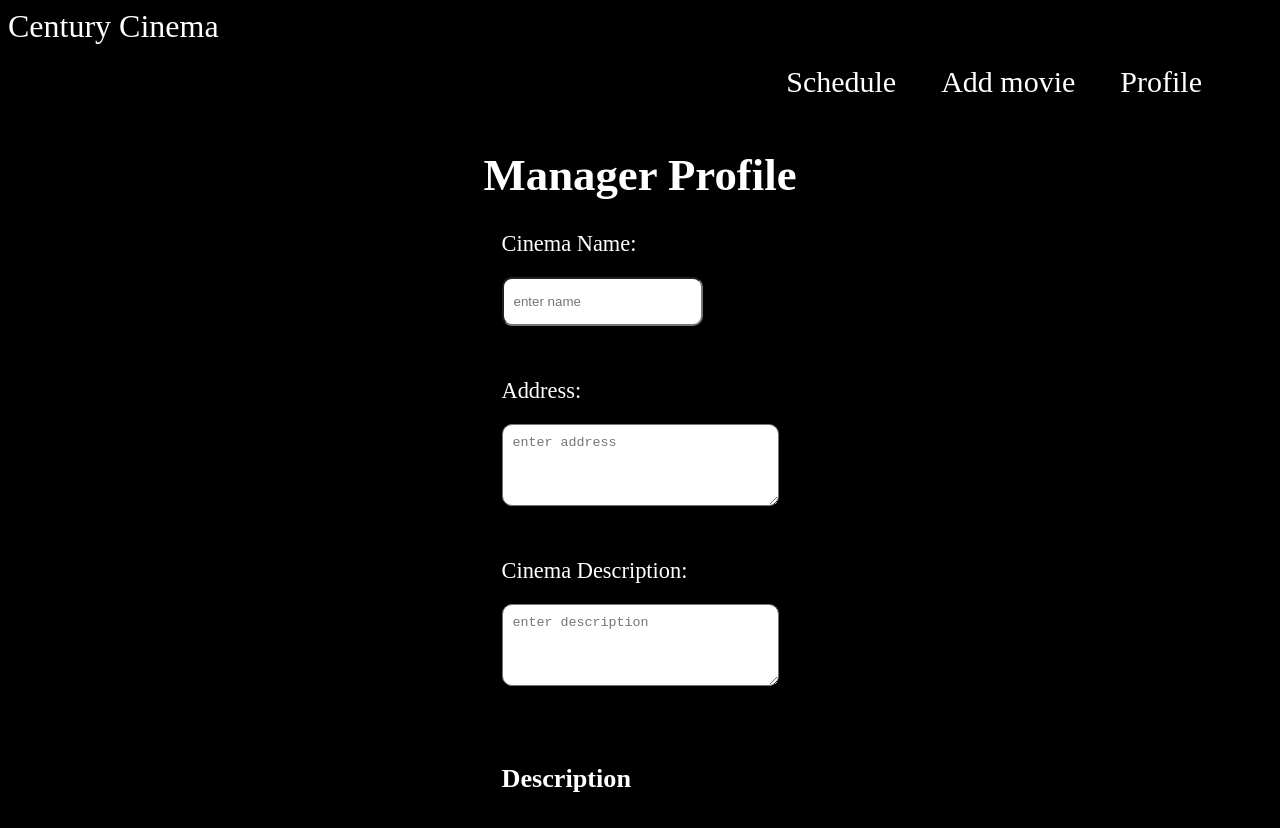
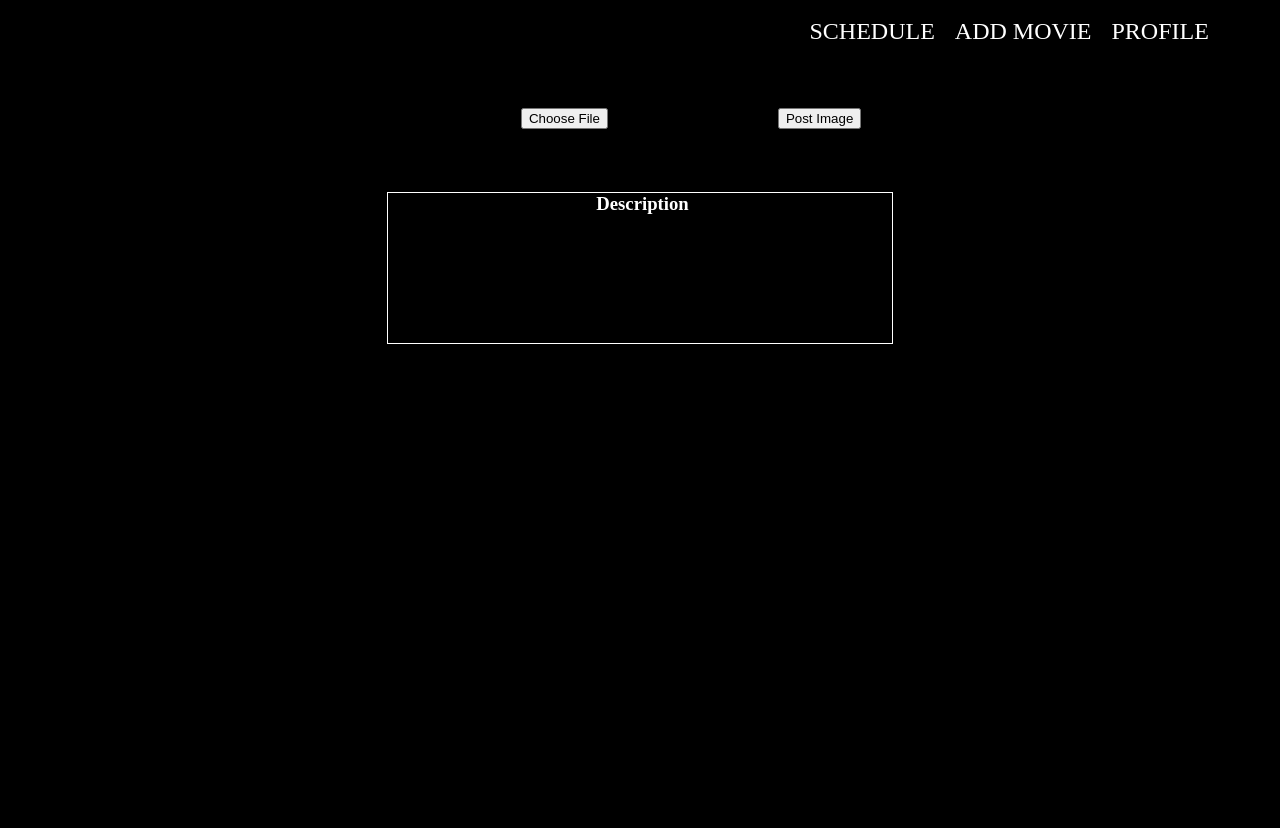
Before and after one commit to Johna210/Cinema, a plain HTML site: page frontend/cinema-profile.html in a window 1280 px wide. After the commit the page ends 800 px from the top, so only its background shows below. Drawn offline with Linux system fonts and the light colour scheme; no server answers.

Commit message:
Edited cinema-profile

```diff
--- a/frontend/cinema-profile.html
+++ b/frontend/cinema-profile.html
@@ -1,41 +1,34 @@
 <!DOCTYPE html>
 <html lang="en">
     <head>
-    <meta charset="UTF-8">
-    <meta name="viewport" content="width=device-width, initial-scale=1.0">
+        <meta charset="UTF-8" />
+        <meta name="viewport" content="width=device-width, initial-scale=1.0" />
         <title>Document</title>
-    <link rel="stylesheet" href="styles.css">
+        <link rel="stylesheet" href="./css/profile.css" />
         <link
             rel="stylesheet"
             href="https://use.fontawesome.com/releases/v5.8.2/css/all.css"
         />
-
     </head>
     <body class="profile-body">
         <header>
-        <logo>Century Cinema</logo>
+            <logo></logo>
             <nav class="user-nav">
-            <a href="mangerhome.html">Schedule</a>
-            <a href="cinemaMovieAdd.html">Add movie</a>
-            <a href="cinema-profile.html">Profile</a>
+                <div class="user-home">
+                    <a href="managerhome.html">SCHEDULE</a>
+                </div>
+                <a href="cinemaMovieAdd.html">ADD MOVIE</a>
+                <a href="cinema-profile.html">PROFILE</a>
             </nav>
+        </header>
 
-    </header>
-    <main class="profile-main">
-
-      <h1 class="manager-h1">Manager Profile</h1>
-      <form action="add_content.php" method="POST" class="profile-form">
-        <div class="input-right">
-          <label for="cinema_name">Cinema Name:</label>
-          <input type="text" id="cinema_name" name="cinema_name" required placeholder="enter name">
-          <br><br>
-          <div>
-            <label for="address">Address:</label>
-            <textarea type="text" id="address" name="address" rows="4" cols="30" required placeholder="enter address"></textarea>
-            <br><br>
-          <label for="cinema_description">Cinema Description:</label>
-          <textarea id="cinema_description" name="cinema_description" rows="4" cols="30" required placeholder="enter description"></textarea>
-          <br><br>
+        <div class="img">
+            <!-- <img src=""> -->
+            <form id="myForm" class="profile-form">
+                <label for="cinema_image">Cinema Image:</label>
+                <input type="file" id="cinema_image" name="cinema_image" />
+                <button type="submit">Post Image</button>
+            </form>
         </div>
 
         <div class="disc">
```
Lines whose indentation alone changed are shown as unchanged.
